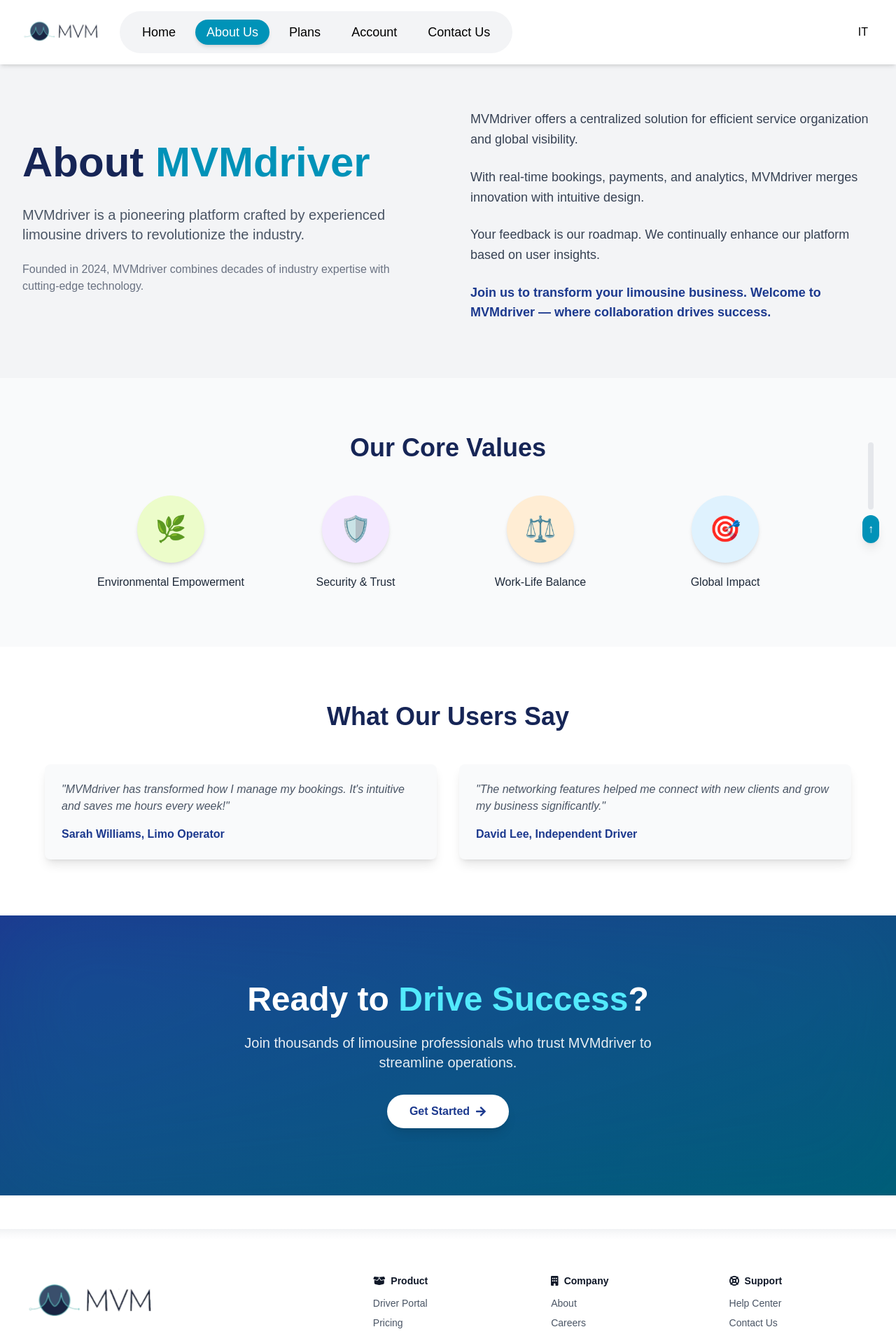
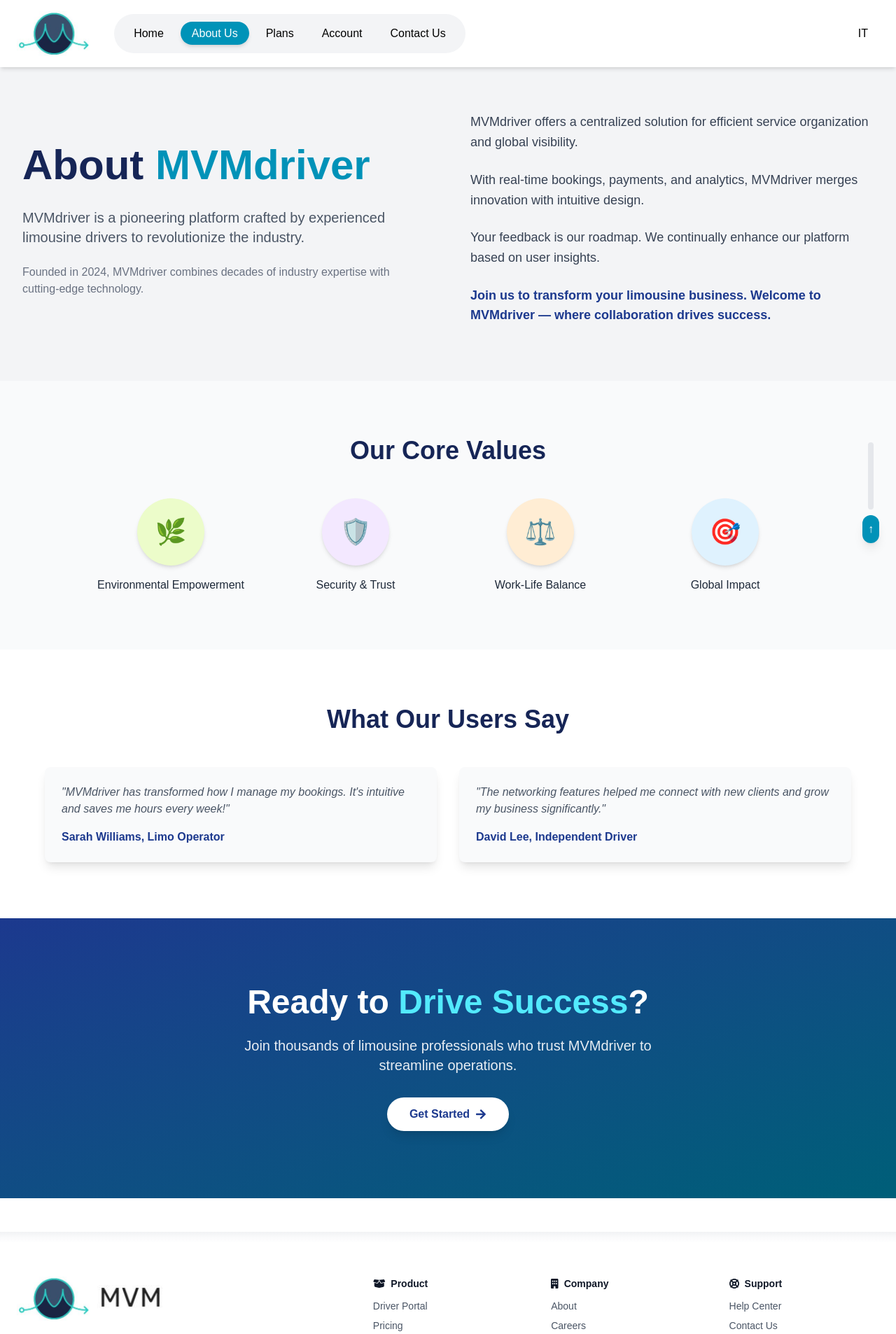
Before and after one commit to jalilkhan625/mvmdriver, a Next.js app: page /en/about in a window 1280 px wide. Shown: the top 1906 px of the page at 70% size. Built offline with nearby package versions, Linux system fonts and the light colour scheme.

Commit message:
logo and design improvement

```diff
--- a/src/app/[locale]/about/page.tsx
+++ b/src/app/[locale]/about/page.tsx
@@ -110,7 +110,7 @@ export default function AboutPage() {
       </section>
 
       {/* CTA Section */}
-      <section className="relative bg-gradient-to-br from-blue-900 to-cyan-800 text-white py-24 px-4 sm:px-6 lg:px-8 text-center overflow-hidden">
+<section className="bg-gradient-to-br from-blue-900 to-cyan-800 text-white py-24 px-4 sm:px-6 lg:px-8 text-center">
   <div className="max-w-4xl mx-auto relative z-10">
     <motion.h2
       className="text-4xl sm:text-5xl font-bold mb-6"
@@ -132,8 +132,8 @@ export default function AboutPage() {
       {t('cta.button')} <FaArrowRight className="ml-2" />
     </motion.a>
   </div>
-        <div className="absolute inset-0 bg-gradient-to-br from-cyan-500/20 to-blue-900/10 blur-3xl opacity-50" />
 </section>
+
     </div>
   );
 }
--- a/src/components/Footer.tsx
+++ b/src/components/Footer.tsx
@@ -23,11 +23,23 @@ export default function Footer() {
         {/* Logo and Description */}
         <div className="col-span-1 sm:col-span-2 space-y-4">
           {/* Logo Image */}
-          <img
-            src="/mvmdriver_logo_white.PNG"
-            alt="MVMdriver Logo"
-            className="h-20"
-          />
+                  <div className="flex items-center gap-2 shrink-0">
+  {/* Logo icon first (left) */}
+<img
+  src="/mvm_logo.jpg"
+  alt="MVMdriver Logo"
+  className="h-14 sm:h-16 w-auto object-contain"
+/>
+
+
+  {/* Text image second (right) */}
+  <img
+    src="/mvm.jpg"
+    alt="MVM Text"
+    className="h-8 sm:h-10 w-auto object-contain"
+  />
+</div>
+
           <p className="text-gray-600">
             Platform designed to empower limo drivers and fleets worldwide.
           </p>
--- a/src/components/Navbar.tsx
+++ b/src/components/Navbar.tsx
@@ -46,24 +46,24 @@ export default function Navbar() {
     <nav className="sticky top-0 z-50 bg-white shadow-md px-4 sm:px-6 py-4 w-full">
       <div className="max-w-7xl mx-auto flex flex-wrap md:flex-nowrap items-center justify-between gap-4">
         <Link href={`/${locale}`} className="flex items-center gap-2 shrink-0">
-          <img src="/mvmdriver_logo_white.PNG" alt="MVMdriver Logo" className="h-10 w-auto sm:h-12" />
+          <img src="/mvm_logo.jpg" alt="MVMdriver Logo" className="h-16 w-auto sm:h-16" />
         </Link>
 
-        {/* Desktop Navigation */}
+        {/* Desktop & Tablet Navigation */}
         <div className="hidden md:flex flex-1 justify-between items-center">
-          <ul className="flex flex-wrap justify-center md:justify-start items-center gap-1 md:gap-2 lg:gap-3 bg-gray-100 px-4 py-2 rounded-full text-sm lg:text-base xl:text-lg">
+          <ul className="ml-4 flex flex-nowrap overflow-auto justify-start items-center gap-2 bg-gray-100 px-3 py-2 rounded-full text-sm sm:text-base whitespace-nowrap">
             {navItems.map((item) =>
               item.key === 'plans' ? (
-                <li key="plans">
+                <li key="plans" className="shrink-0">
                   <button
                     onClick={handlePlansClick}
-                    className="px-3 py-1 md:px-4 md:py-2 rounded-full font-medium text-black hover:bg-blue-100 transition whitespace-nowrap"
+                    className="px-3 py-1 md:px-4 md:py-2 rounded-full font-medium text-black hover:bg-blue-100 transition"
                   >
                     {t(item.key)}
                   </button>
                 </li>
               ) : (
-                <li key={item.href}>
+                <li key={item.href} className="shrink-0">
                   <Link
                     href={item.href.startsWith('http') ? item.href : `/${locale}${item.href}`}
                     className={`px-3 py-1 md:px-4 md:py-2 rounded-full font-medium transition whitespace-nowrap ${
@@ -79,7 +79,6 @@ export default function Navbar() {
             )}
           </ul>
 
-          {/* Updated language toggle (desktop) */}
           <button
             onClick={toggleLanguage}
             className="ml-4 px-3 py-1 md:px-4 md:py-2 rounded-full font-medium text-black hover:bg-blue-100 transition"
@@ -90,7 +89,6 @@ export default function Navbar() {
 
         {/* Mobile Menu Toggle */}
         <div className="md:hidden flex items-center gap-2 ml-auto">
-          {/* Updated language toggle (mobile) */}
           <button
             onClick={toggleLanguage}
             className="px-3 py-1 rounded-full font-medium text-black hover:bg-blue-100 transition"
```
Also changed, not shown: public/mvm.JPG (added), public/mvm_logo.JPG (added). Lines whose indentation alone changed are shown as unchanged.
